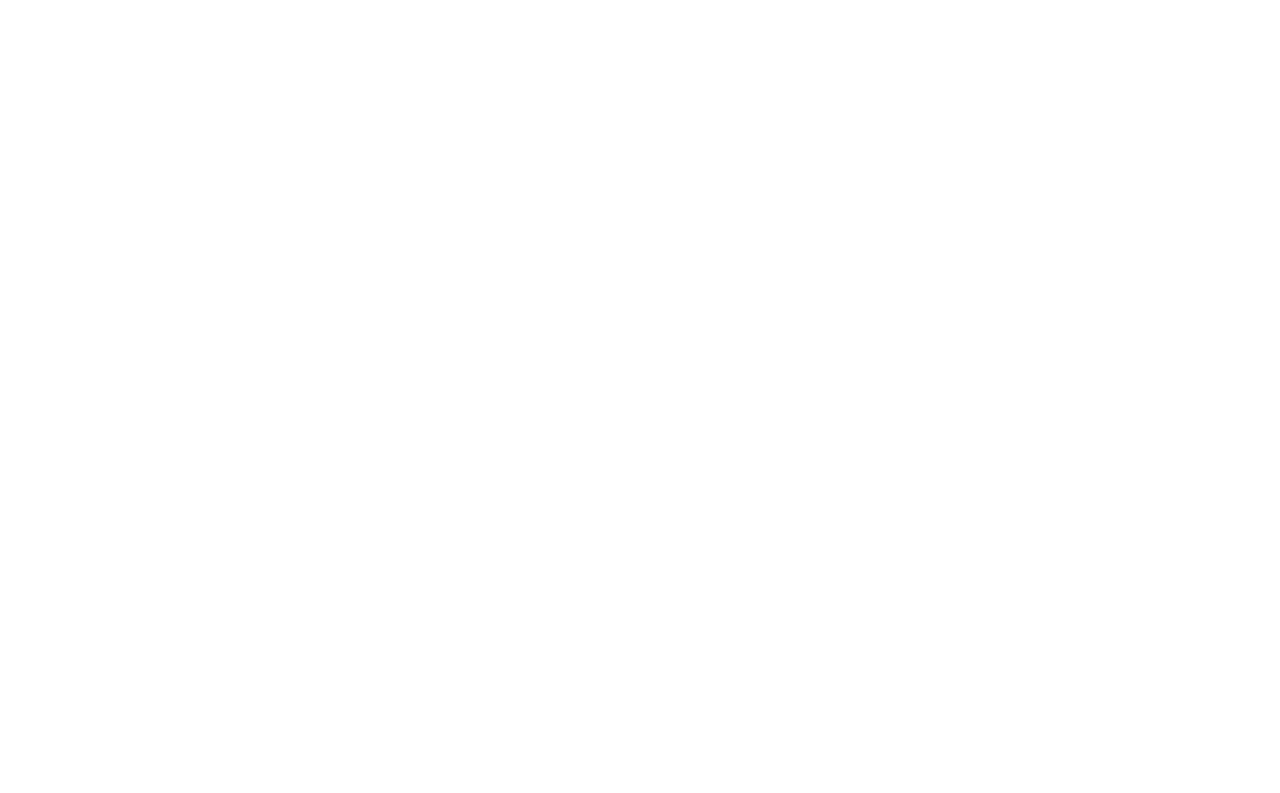
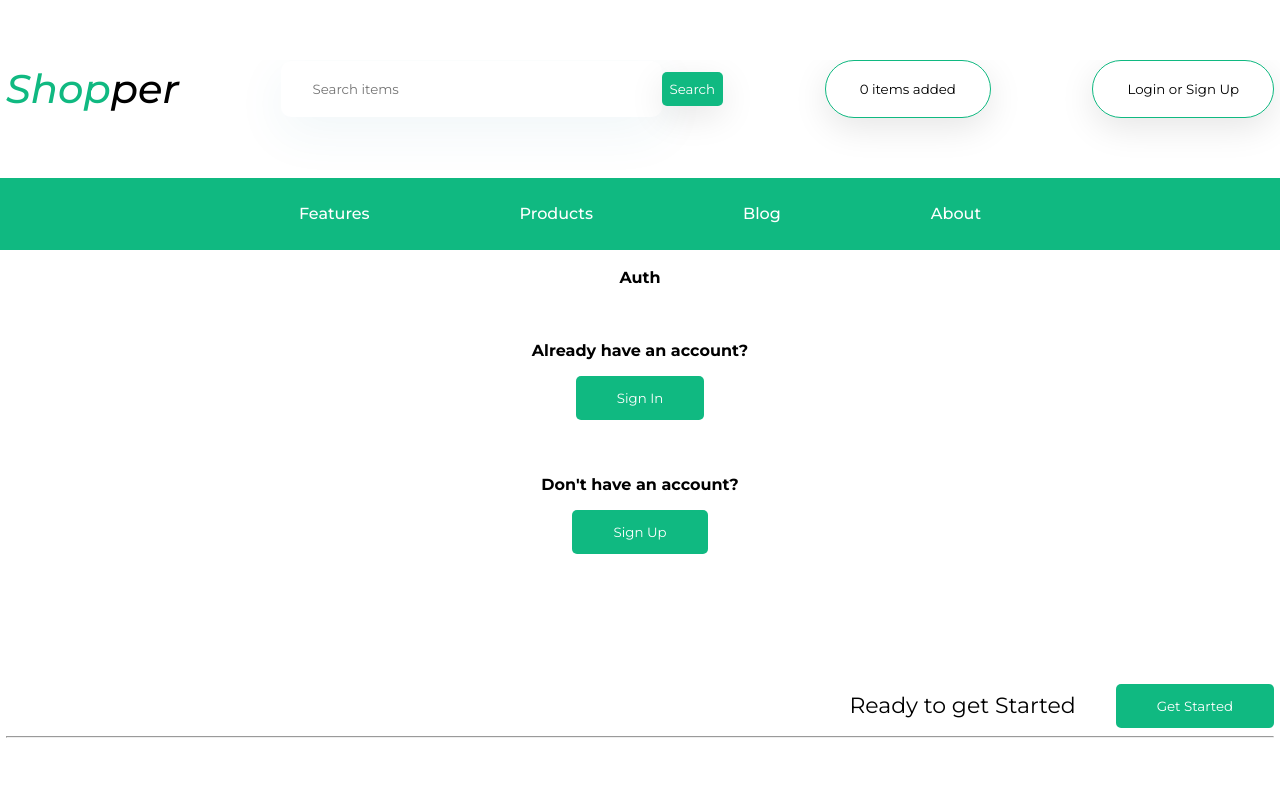
Before and after one commit to ZhenyaZ/Shopper, a React (Vite) app: page /auth in a window 1280 px wide. Before the commit this address had no page. Shown: the top 793 px of the page. Built offline with nearby package versions, Linux system fonts and the light colour scheme.

Commit message:
[ADDED] Auth, Signin and SignUp components

```diff
--- a/src/App.tsx
+++ b/src/App.tsx
@@ -4,6 +4,9 @@ import RootLayout from './components/Layouts/RootLayout';
 import Products from './components/Pages/Products/Products';
 import Blog from './components/Pages/Blog/Blog';
 import About from './components/Pages/About/About';
+import Auth from './components/Pages/Auth/Auth';
+import SignIn from './components/Pages/Auth/SignIn/SignIn';
+import SignUp from './components/Pages/Auth/SignUp/SignUp';
 
 function App() {
   return (
@@ -15,6 +18,9 @@ function App() {
             <Route path="/product" element={<Products />} />
             <Route path="/blog" element={<Blog />} />
             <Route path="/about" element={<About />} />
+            <Route path='/auth' element={<Auth/>} />
+            <Route path='/auth/signin' element={<SignIn/>} />
+            <Route path='/auth/signup' element={<SignUp/>} />
           </Route>
         </Routes>
       </Router>
--- a/src/components/Footer/Footer.module.css
+++ b/src/components/Footer/Footer.module.css
@@ -70,10 +70,16 @@
     font-size: small;
     flex-wrap: wrap;
   }
+  .footer{
+    padding: 50px;
+  }
 }
 /*--MOBILE--*/
 @media (max-width: 480px) {
   .container {
     max-width: 480px;
   }
+  .footer{
+    padding: 50px;
+  }
 }
--- a/src/components/Header/Header.tsx
+++ b/src/components/Header/Header.tsx
@@ -20,7 +20,7 @@ function Header() {
           <button>0 items added</button>
         </div>
         <div className={styles['header-login']}>
-          <button>Login or Sign Up</button>
+          <button><Link to="/auth">Login or Sign Up</Link></button>
         </div>
       </div>
       <nav className={styles.nav}>
--- /dev/null
+++ b/src/components/Pages/Auth/Auth.module.css
@@ -0,0 +1,31 @@
+.auth {
+}
+.auth-content {
+    display: flex;
+    flex-direction: column;
+    justify-content: center;
+    align-items: center;
+    text-align: center;
+    padding: 20px 0 0 0;
+}
+.auth-content__title {
+}
+.auth-content__choiceAuth {
+
+}
+.auth-content__choiceAuth__signin {
+    padding: 40px;
+}
+.auth-content__choiceAuth__signin__description {
+    line-height: 50px;
+}
+.auth-content__choiceAuth__signin__link {
+}
+.auth-content__choiceAuth__signup {
+
+}
+.auth-content__choiceAuth__signup__description {
+    line-height: 50px;
+}
+.auth-content__choiceAuth__signup__link {
+}
--- /dev/null
+++ b/src/components/Pages/Auth/Auth.tsx
@@ -0,0 +1,34 @@
+import React from 'react'
+import { Link } from 'react-router-dom'
+import style from './Auth.module.css'
+function Auth() {
+  return (
+    <div className={style['auth']}>
+        <div className={`${style['auth-content']} container`}>
+            <div className={style['auth-content__title']}>
+                <h1>Auth</h1>
+            </div>
+            <div className={style['auth-content__choiceAuth']}>
+               <div className={style['auth-content__choiceAuth__signin']}>
+                <div className={style['auth-content__choiceAuth__signin__description']}>
+                    <h2>Already have an account?</h2>
+                </div>
+                <div className={`${style['auth-content__choiceAuth__signin__link']} button-stylized`}>
+                    <button><Link to={'/auth/signin'}>Sign In</Link></button>
+                </div>
+               </div>
+               <div className={style['auth-content__choiceAuth__signup']}>
+                <div className={style['auth-content__choiceAuth__signup__description']}>
+                    <h2>Don't have an account?</h2>
+                </div>
+                <div className={`${style['auth-content__choiceAuth__signup__link']} button-stylized`}>
+                    <button><Link to={'/auth/signup'}>Sign Up</Link></button>
+                </div>
+               </div>
+            </div>
+        </div>
+    </div>
+  )
+}
+
+export default Auth
--- /dev/null
+++ b/src/components/Pages/Auth/SignIn/SignIn.tsx
@@ -0,0 +1,9 @@
+import React from 'react'
+
+function SignIn() {
+  return (
+    <div>SignIn</div>
+  )
+}
+
+export default SignIn
--- /dev/null
+++ b/src/components/Pages/Auth/SignUp/SignUp.tsx
@@ -0,0 +1,9 @@
+import React from 'react'
+
+function SignUp() {
+  return (
+    <div>SignUp</div>
+  )
+}
+
+export default SignUp
--- a/src/components/Pages/Home/Home.module.css
+++ b/src/components/Pages/Home/Home.module.css
@@ -27,15 +27,7 @@
 .home-latest__products-controller {
   padding: 50px 0 0 0;
 }
-.home-latest__products-controller > button {
-  padding: 14px 41px;
-  background: var(--primary-color);
-  color: white;
-  border: none;
-  border-radius: 5px;
-  cursor: pointer;
-  box-shadow: 0px 10px 35px 0px rgba(0, 0, 0, 0.1);
-}
+
 .home-latest__products-image {
   display: flex;
   justify-content: right;
--- a/src/components/Pages/Home/Home.tsx
+++ b/src/components/Pages/Home/Home.tsx
@@ -18,7 +18,7 @@ function Home() {
                 Lorem ipsum dolor sit amet consectetur adipisicing elit. Dignissimos aut in nulla corrupti ipsa magni
                 voluptatem ipsum, nisi amet delectus?
               </div>
-              <div className={styles['home-latest__products-controller']}>
+              <div className={`${styles['home-latest__products-controller']} button-stylized`}>
                 <button>Buy now</button>
               </div>
             </div>
--- a/src/index.css
+++ b/src/index.css
@@ -31,6 +31,13 @@
   border: none;
   border-radius: 5px;
   cursor: pointer;
+}
+.button-stylized > button:hover {
+  background: var(--quaternary-color);
+  transition: ease-in-out 0.2s;
+  box-shadow:
+    rgba(60, 64, 67, 0.3) 0px 1px 2px 0px,
+    rgba(60, 64, 67, 0.15) 0px 1px 3px 1px;
 }
 /* MEDIA QUERIES */
 /*--DESKTOP--*/
```
Also changed, not shown: src/components/Pages/Auth/SignIn/SignIn.module.css (added), src/components/Pages/Auth/SignUp/SignUp.module.css (added).
